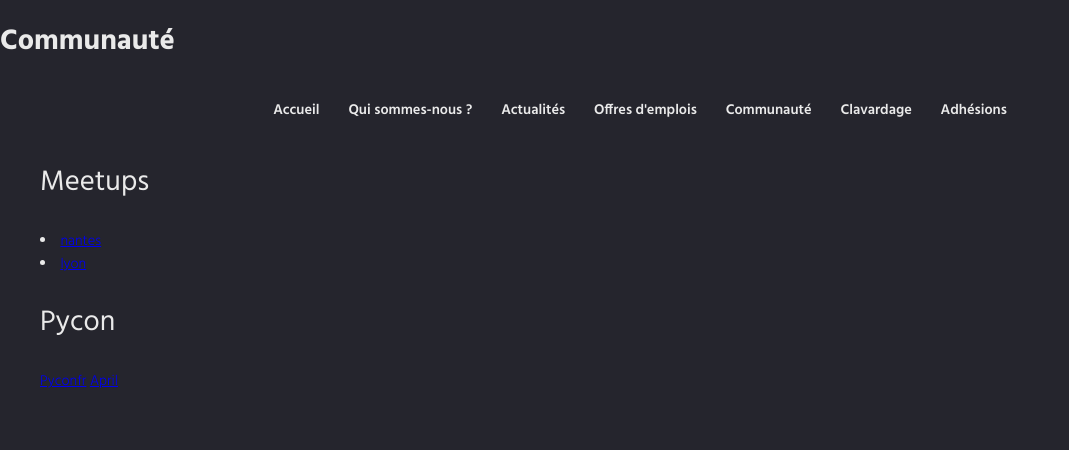
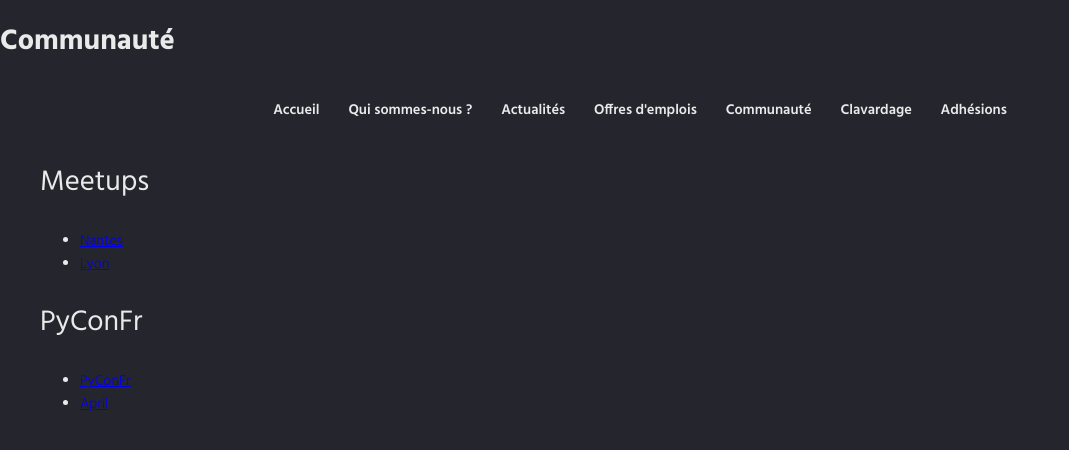
Before and after one commit to AFPy/site, a Flask app: page /communaute in a window 1280 px wide. Shown: the top 450 px of the page, without its empty margins (0-1069 px from the left). Run offline with Flask 2, Linux system fonts and the light colour scheme.

Commit message:
Small fixes on the communaute page

```diff
--- a/templates/communaute.html
+++ b/templates/communaute.html
@@ -6,14 +6,15 @@
 
 {% block main %}
   <h2>Meetups</h2>
+  <ul>
+    {% for meetup in meetups %}
+      <li><a href="{{ url_for('feed', name='meetup_{}'.format(meetup)) }}">{{ meetup | capitalize }}</a></li>
+    {% endfor %}
+  </ul>
 
-    {% for meetup in meetups %}
-      <li><a href="{{ url_for('feed', name='meetup_{}'.format(meetup)) }}">{{ meetup }}</a></li>
-    {% endfor %}
-
-  <h2>Pycon</h2>
-  <a href="https://www.pycon.fr/">Pyconfr</a>
-  <a href="http://april.org/campagne/">April</a>
-
-
+  <h2>PyConFr</h2>
+  <ul>
+    <li><a href="https://www.pycon.fr/">PyConFr</a></li>
+    <li><a href="http://april.org/campagne/">April</a></li>
+  </ul>
 {% endblock main %}
```
